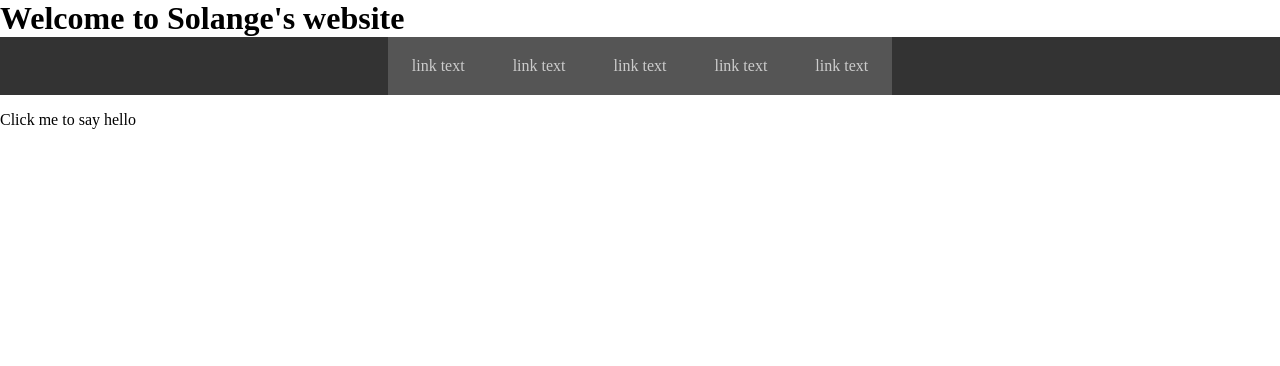
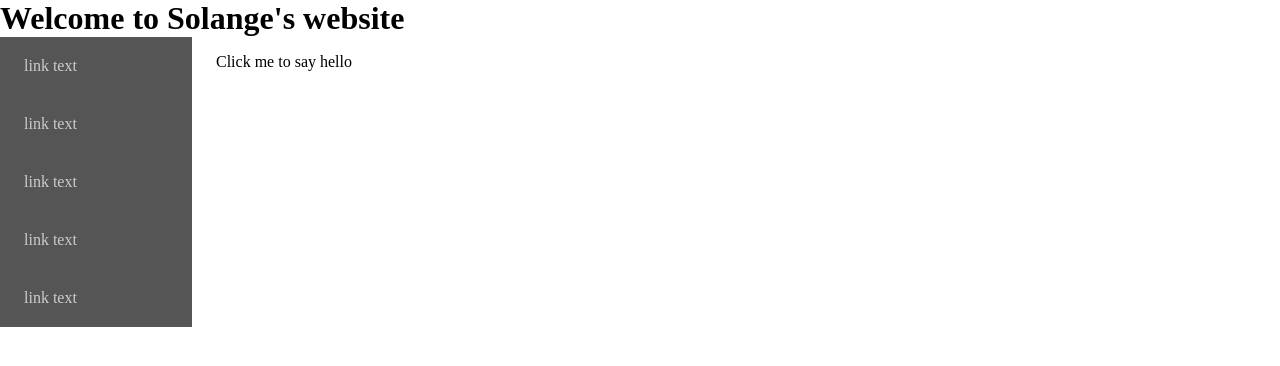
Before and after one commit to Solange-Cerny/fed-02-lab, a plain HTML site: page index.html in a window 1280 px wide. Drawn offline with Linux system fonts and the light colour scheme.

Commit message:
vertical menu

```diff
--- a/styles.css
+++ b/styles.css
@@ -19,3 +19,15 @@ nav a:hover {
   color: #fdf;
   background: #979;
 }
+nav {
+  flex-direction: column;
+  width: 15%;
+  float: left;
+}
+
+main {
+  width: 85%;
+  padding: 0 1.5em;
+  float: right;
+  box-sizing: border-box;
+}
```
